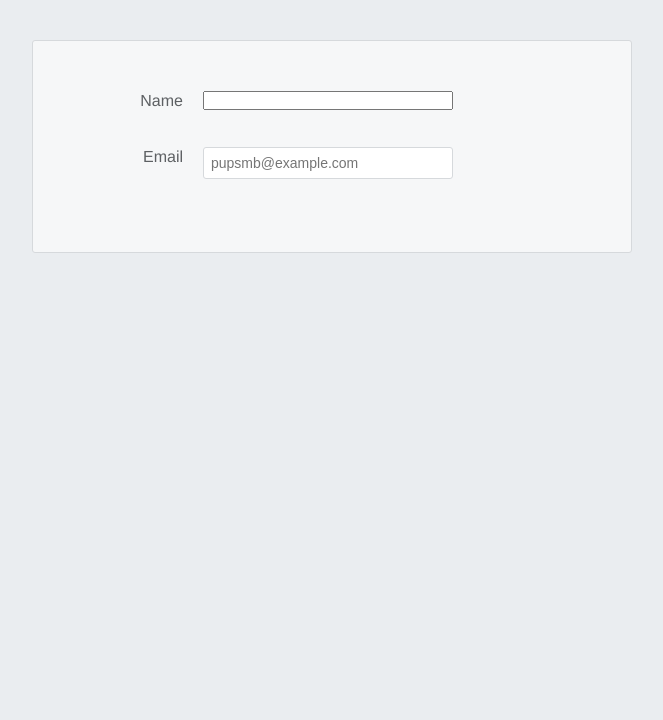
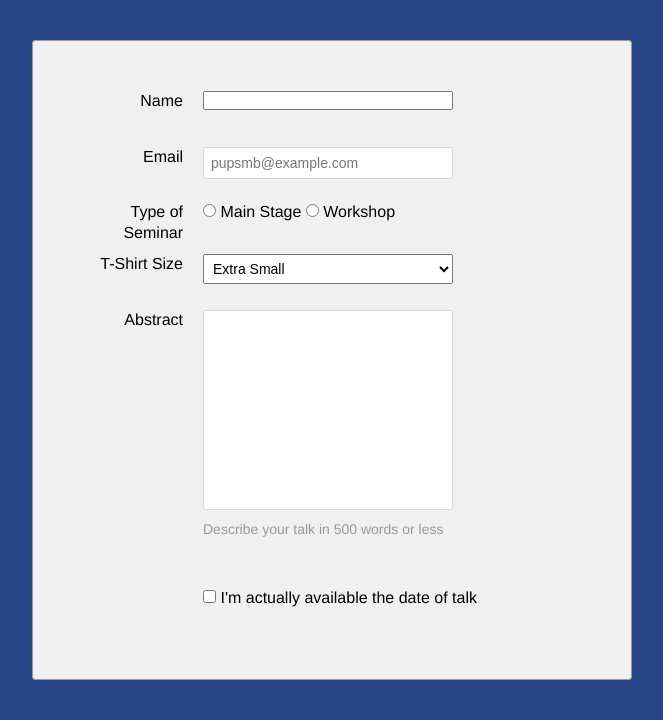
Before and after one commit to BelarryRodelas/RODELAS_HTML-FORMS, a plain HTML site: page speake.submission.html in a window 1280 px wide. Shown: the part 222-942 px from the top of the page, without its empty margins (308-971 px from the left). Before the commit the page ends 800 px from the top, so only its background shows below. Drawn offline with Linux system fonts and the light colour scheme.

Commit message:
second commit

```diff
--- a/speake.submission.html
+++ b/speake.submission.html
@@ -27,6 +27,42 @@
         <label for="email">Email </label>
         <input id= "email" name= "email" type="email" placeholder="pupsmb@example.com"/>
     </div>
+    <fieldset class="legacy-form-row">
+        <legend>Type of Seminar</legend>
+        <input id="talk-type-1"
+            name= "talk-type"
+            type="radio"
+            value="main stage"/>
+        <label for="talk-type-1" class= "radio- label" ></label>Main Stage</label>
+            <input id="talk-type-2"
+            name= "talk-type"
+            type="radio"
+            value="Workshop"/>
+        <label for="talk-type-2" class= "radio- label"></label>Workshop</label>
+    </fieldset>
+    <div class="form-row">
+        <label for="t-shirt">T-Shirt Size</label>
+        <select id="t-shirt" name="t-shirt">
+            <option value="xs">Extra Small</option>
+            <option value="s">Small</option>
+            <option value="m">Medium</option>
+            <option value="l">Large</option>
+        </select>
+    </div>
+    <div class="form-row">
+        <label for="abstract">Abstract</label>
+        <textarea id="abstract" name="abstract"></textarea>
+        <div class="instructions">Describe your talk in 500 words or less</div>
+    </div>
+    <div class="form-row">
+        <label class="checkbox-label" for="available">
+            <input id="available"
+            name="available"
+            type="checkbox"
+            value="is-available"/>
+            <span>I'm actually available the date of talk</span>
+        </label>
+    </div>
     </form>
 </body>
 </html>
--- a/styles.css
+++ b/styles.css
@@ -6,8 +6,8 @@
 }
 
 body {
-    color: #5D6063;
-    background-color: #EAEDF0;
+    color: #000000;
+    background-color: #254385;
     font-family: "Helvetica", "Arial", sans-serif;
     font-size: 16px;
     line-height: 1.3;
@@ -19,7 +19,7 @@ body {
 
 .speaker-form-header {
     text-align: center;
-    background-color: #F6F7F8;
+    background-color: #999999;
     border: 1px solid #D6D9DC;
     border-radius: 3px;
 
@@ -34,8 +34,8 @@ body {
 }
 
 .speaker-form {
-    background-color: #F6F7F8;
-    border:  1px solid #D6D9DC;
+    background-color: #f0f0f0;
+    border:  1px solid #999999;
     border-radius: 3px;
 
     width: 80%;
@@ -73,6 +73,68 @@ body {
     box-shadow: none;
 }
 
+.form-row input[type='text']:invalid,
+.form-row input[type='email']:invalid {
+    border: 1px solid #D55C5F;
+    color: #ffffff;
+    background-color: #D55C5F;
+
+    box-shadow: none;
+}
+
+.legacy-form-row {
+    border: none;
+    margin-bottom: 40px;
+}
+
+.legacy-form-row legend {
+    margin-bottom: 15;
+}
+
+.legacy-form-row .radio- label {
+    display: block;
+    font-size: 14px;
+    padding: 0 20px 0 10px;
+}
+
+.legacy-form-row input [input='radio'] {
+    margin-top: 2px;
+}
+
+.legacy-form-row .radio-label,
+.legacy-form-row input [input='radio'] {
+    float: left;
+}
+
+.form-row select {
+    width: 100%;
+    padding: 5px;
+    font-size: 14px;
+}
+
+.form-row textarea {
+    font-family: Arial, Helvetica, sans-serif;
+    font-size: 14px;
+
+    border: 1px solid #D6D9DC;
+    border-radius: 3px;
+
+    min-height: 200px;
+    margin-bottom: 10px;
+    padding: 7px;
+    resize: none;
+}
+
+.form-row .instructions {
+    color: #999999;
+    font-size: 14px;
+    margin-bottom: 30px;
+}
+
+.form-row .checkbox-label {
+    margin-bottom: 0;
+}
+
 @media only screen and (min-width: 700px) {
     .speaker-form-header,
     .speaker-form {
@@ -96,4 +158,23 @@ body {
         width: 120px;
         padding-right: 20px;
     }
+    .legacy-form-row {
+        margin-bottom: 10px;
+    }
+    .legacy-form-row legend {
+        width: 120px;
+        text-align: right;
+        align-items: flex-start;
+        padding-right: 20px;
+    }
+    .legacy-form-row legend {
+        float: left;
+    }
+    .form-row .instructions {
+        margin-left: 120px;
+    }
+    .form-row .checkbox-label {
+        margin-left: 120px;
+        width: auto;
+    }
 }
```
